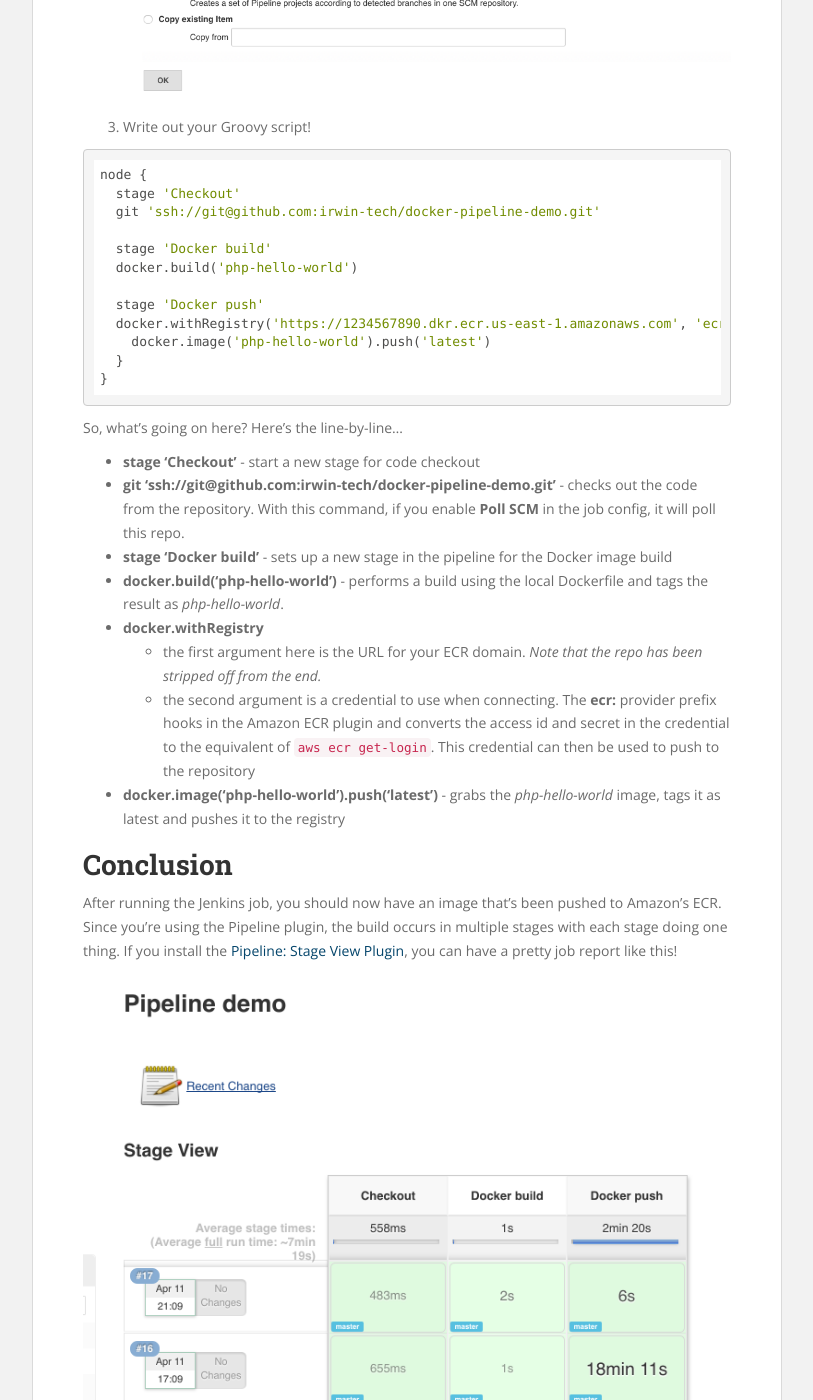
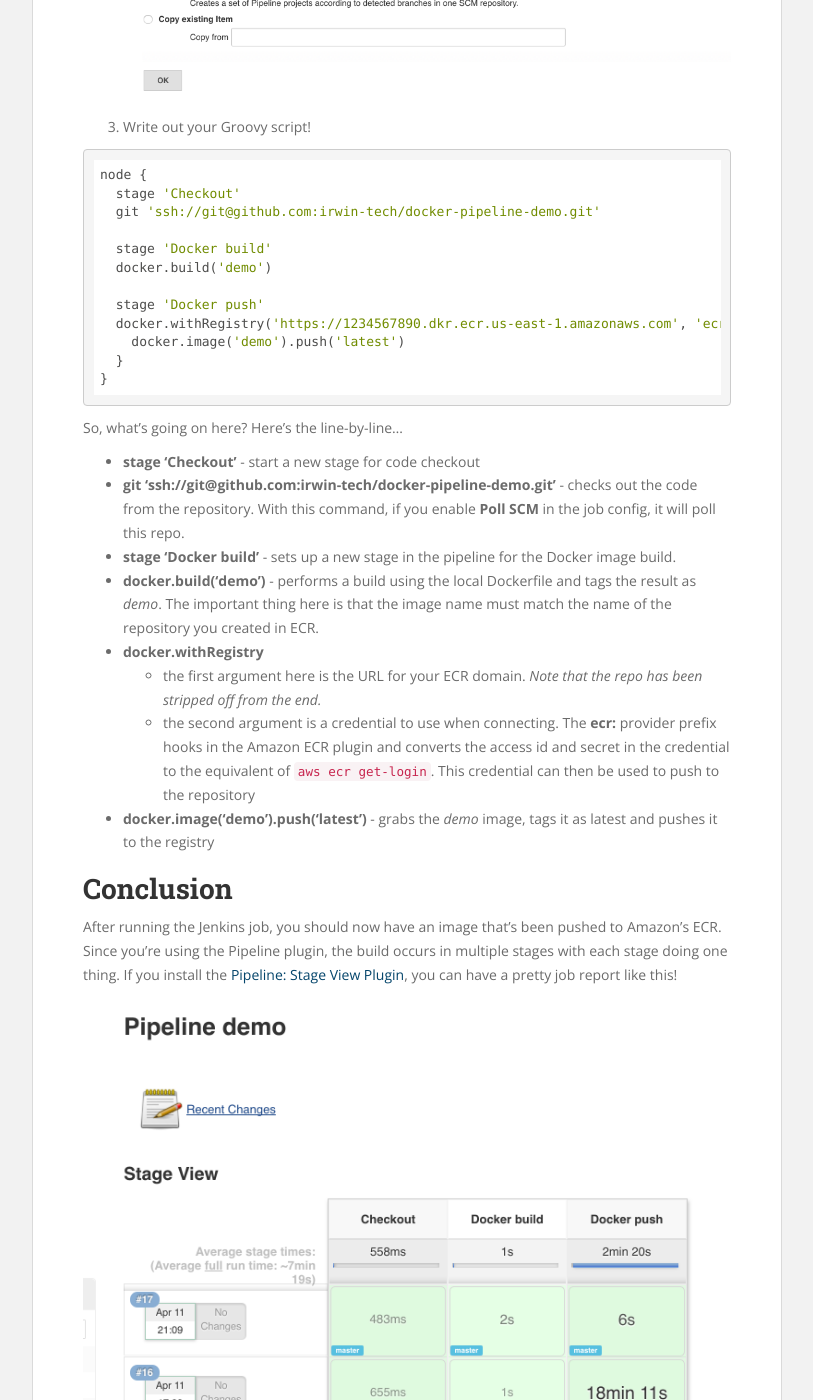
Before and after one commit to mikesir87/blog.mikesir87.io, a Jekyll site: the page built from _posts/2016-04-11-pushing-to-ecr-using-jenkins-pipeline-plugin.md, in a window 1280 px wide and 1400 px high, scrolled down 3243 px. Shown: the whole window, without its empty margins (38-851 px from the left). Built offline with Jekyll 4.4.1, drawn with Linux system fonts in a browser that asks for light colours; nearby versions of some CDN libraries; comment, search, counter and statistics services are not loaded.

Commit message:
Fixed inconsistency between repo and docker image name

````diff
--- a/_posts/2016-04-11-pushing-to-ecr-using-jenkins-pipeline-plugin.md
+++ b/_posts/2016-04-11-pushing-to-ecr-using-jenkins-pipeline-plugin.md
@@ -78,11 +78,11 @@ You should see a standard PHP Info screen at http://localhost:10080 (you may nee
 &nbsp;&nbsp;git 'ssh://git@github.com:irwin-tech/docker-pipeline-demo.git'
 &nbsp;
 &nbsp;&nbsp;stage 'Docker build'
-&nbsp;&nbsp;docker.build('php-hello-world')
+&nbsp;&nbsp;docker.build('demo')
 &nbsp;
 &nbsp;&nbsp;stage 'Docker push'
 &nbsp;&nbsp;docker.withRegistry('https://1234567890.dkr.ecr.us-east-1.amazonaws.com', 'ecr:demo-ecr-credentials') {
-&nbsp;&nbsp;&nbsp;&nbsp;docker.image('php-hello-world').push('latest')
+&nbsp;&nbsp;&nbsp;&nbsp;docker.image('demo').push('latest')
 &nbsp;&nbsp;}
 }</code></pre>
 
@@ -90,12 +90,12 @@ So, what's going on here?  Here's the line-by-line...
 
 - **stage 'Checkout'** - start a new stage for code checkout
 - **git 'ssh://git@github.com:irwin-tech/docker-pipeline-demo.git'** - checks out the code from the repository. With this command, if you enable **Poll SCM** in the job config, it will poll this repo.
-- **stage 'Docker build'** - sets up a new stage in the pipeline for the Docker image build
-- **docker.build('php-hello-world')** - performs a build using the local Dockerfile and tags the result as _php-hello-world_.
+- **stage 'Docker build'** - sets up a new stage in the pipeline for the Docker image build.
+- **docker.build('demo')** - performs a build using the local Dockerfile and tags the result as _demo_.  The important thing here is that the image name must match the name of the repository you created in ECR.
 - **docker.withRegistry**
   - the first argument here is the URL for your ECR domain. _Note that the repo has been stripped off from the end._
   - the second argument is a credential to use when connecting. The **ecr:** provider prefix hooks in the Amazon ECR plugin and converts the access id and secret in the credential to the equivalent of ```aws ecr get-login```.  This credential can then be used to push to the repository
-- **docker.image('php-hello-world').push('latest')** - grabs the _php-hello-world_ image, tags it as latest and pushes it to the registry
+- **docker.image('demo').push('latest')** - grabs the _demo_ image, tags it as latest and pushes it to the registry
 
 
 # Conclusion
````
